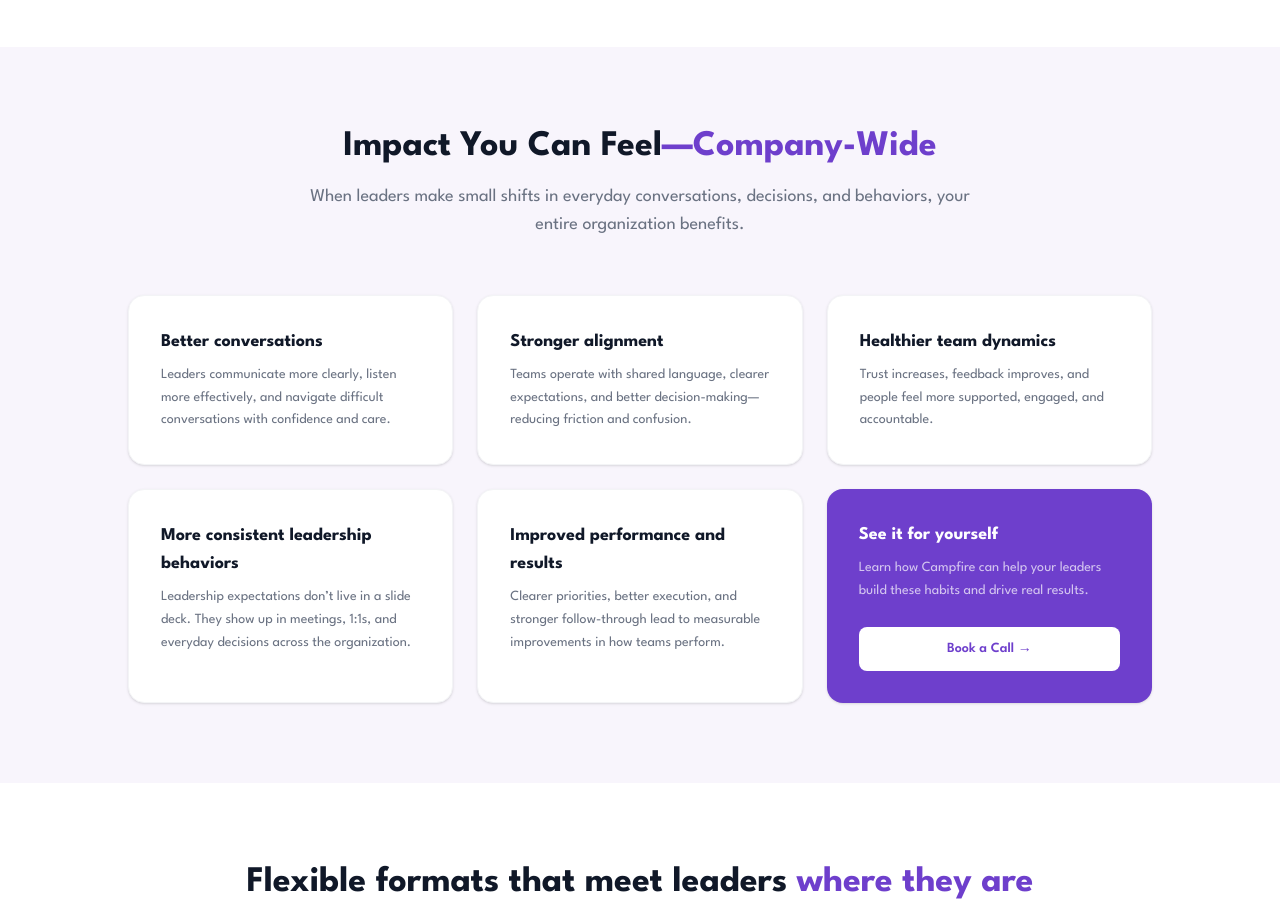
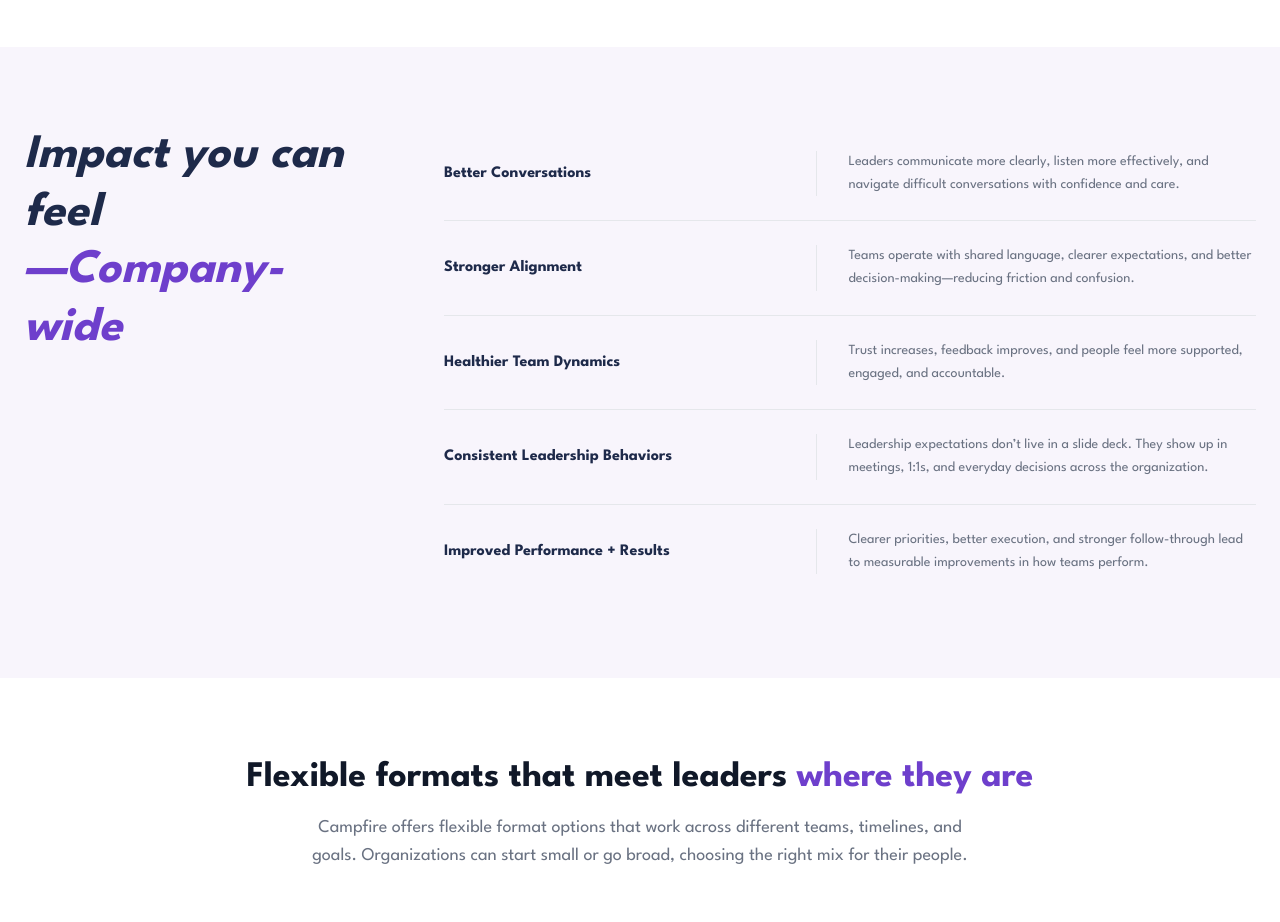
Before and after one commit to stevearntz/campfire-website, a Next.js app: page / in a window 1280 px wide. Shown: the part 5340-6262 px from the top of the page. Built offline with nearby package versions, Linux system fonts and the light colour scheme; no server answers.

Commit message:
Redesign outcomes section: side-by-side layout with horizontal rows and vertical dividers

```diff
--- a/app/page.tsx
+++ b/app/page.tsx
@@ -399,69 +399,55 @@ export default function Home() {
       {/* ==================== OUTCOMES ==================== */}
       <section className="py-20 bg-[#F8F5FC]">
         <div className="max-w-7xl mx-auto px-6">
-          <div className="text-center mb-14">
-            <h2 className="text-3xl md:text-4xl font-bold text-gray-900">
-              Impact You Can Feel
-              <span className="text-[#6E3FCC]">&mdash;Company-Wide</span>
+          <div className="flex flex-col lg:flex-row gap-12 lg:gap-20 items-start">
+            {/* Left heading */}
+            <div className="lg:w-[340px] shrink-0 lg:sticky lg:top-20">
+              <h2 className="text-4xl md:text-5xl font-bold text-[#1E2A4A] leading-[1.2] italic">
+                Impact you can feel
+                <br />
+                <span className="text-[#6E3FCC]">&mdash;Company-wide</span>
               </h2>
-            <p className="mt-4 text-lg text-gray-500 max-w-2xl mx-auto">
-              When leaders make small shifts in everyday conversations,
-              decisions, and behaviors, your entire organization benefits.
-            </p>
             </div>
 
-          <div className="grid grid-cols-1 md:grid-cols-3 gap-6 max-w-5xl mx-auto">
+            {/* Right rows */}
+            <div className="flex-1">
               {[
                 {
-                title: "Better conversations",
+                  title: "Better Conversations",
                   desc: "Leaders communicate more clearly, listen more effectively, and navigate difficult conversations with confidence and care.",
                 },
                 {
-                title: "Stronger alignment",
+                  title: "Stronger Alignment",
                   desc: "Teams operate with shared language, clearer expectations, and better decision-making\u2014reducing friction and confusion.",
                 },
                 {
-                title: "Healthier team dynamics",
+                  title: "Healthier Team Dynamics",
                   desc: "Trust increases, feedback improves, and people feel more supported, engaged, and accountable.",
                 },
                 {
-                title: "More consistent leadership behaviors",
+                  title: "Consistent Leadership Behaviors",
                   desc: "Leadership expectations don\u2019t live in a slide deck. They show up in meetings, 1:1s, and everyday decisions across the organization.",
                 },
                 {
-                title: "Improved performance and results",
+                  title: "Improved Performance + Results",
                   desc: "Clearer priorities, better execution, and stronger follow-through lead to measurable improvements in how teams perform.",
                 },
-            ].map((impact) => (
+              ].map((impact, i) => (
                 <div
                   key={impact.title}
-                className="bg-white rounded-2xl p-8 border border-gray-100 shadow-sm"
+                  className={`grid grid-cols-1 md:grid-cols-[1fr_1px_1.2fr] items-center gap-6 md:gap-8 py-6 ${
+                    i > 0 ? "border-t border-gray-200" : ""
+                  }`}
                 >
-                <h3 className="text-lg font-bold text-gray-900 mb-2">
+                  <h3 className="text-base font-bold text-[#1E2A4A]">
                     {impact.title}
                   </h3>
+                  <div className="hidden md:block w-px h-full bg-gray-200" />
                   <p className="text-gray-500 text-sm leading-relaxed">
                     {impact.desc}
                   </p>
                 </div>
               ))}
-            {/* Purple CTA card */}
-            <div className="bg-[#6E3FCC] rounded-2xl p-8 shadow-sm flex flex-col justify-between">
-              <div>
-                <h3 className="text-lg font-bold text-white mb-2">
-                  See it for yourself
-                </h3>
-                <p className="text-white/70 text-sm leading-relaxed">
-                  Learn how Campfire can help your leaders build these habits and
-                  drive real results.
-                </p>
-              </div>
-              <Link
-                href="/contact"
-                className="inline-block mt-6 px-6 py-3 text-sm font-semibold text-[#6E3FCC] bg-white rounded-lg hover:bg-gray-100 transition-colors text-center"
-              >
-                Book a Call &rarr;
-              </Link>
             </div>
           </div>
         </div>
```
Lines whose indentation alone changed are shown as unchanged.
